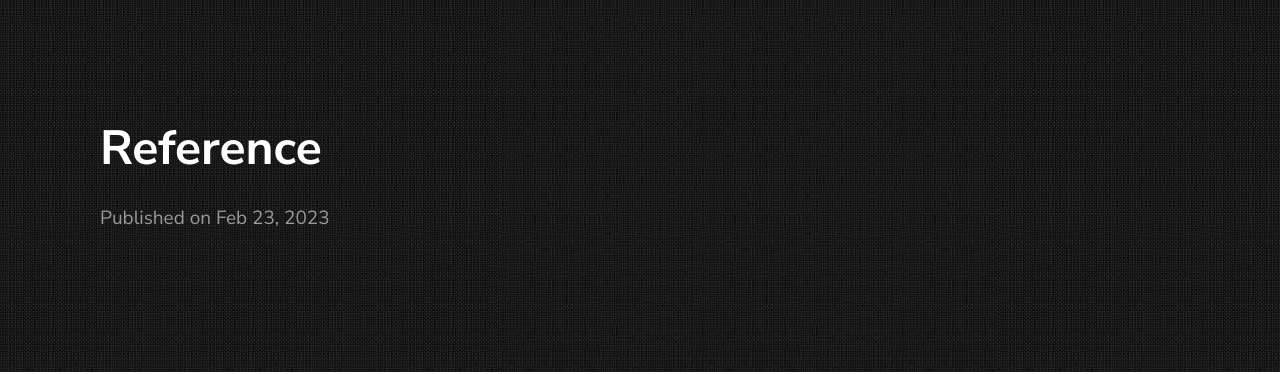
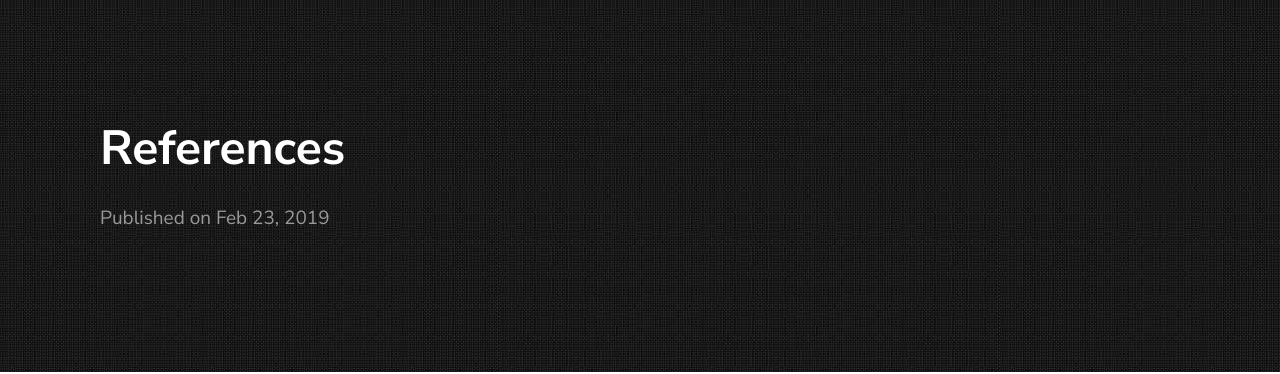
Before and after one commit to zydddd/rvgviw.github.io, a Jekyll site: the page built from _posts/2019-02-23-references.markdown, in a window 1280 px wide. Shown: the top 374 px of the page. Built offline with Jekyll 4.4.1, drawn with Linux system fonts in a browser that asks for light colours.

Commit message:
first commit

```diff
--- a/_posts/2019-02-23-references.markdown
+++ b/_posts/2019-02-23-references.markdown
@@ -1,7 +1,7 @@
 ---
 layout: post
-title:  "Reference"
-date:   2023-02-23 21:03:36 +0530
+title:  "References"
+# date:   2023-02-23 21:03:36 +0530
 ---
 Lorem ipsum dolor sit amet, consectetur adipisicing elit, sed do eiusmod tempor incididunt ut labore et dolore magna aliqua. Ut enim ad minim veniam, quis nostrud exercitation ullamco laboris nisi ut aliquip ex ea commodo consequat. Duis aute irure dolor in reprehenderit in voluptate velit esse
 
--- a/_posts/2019-05-23-welcome-to-jekyll.markdown
+++ b/_posts/2019-05-23-welcome-to-jekyll.markdown
@@ -1,7 +1,7 @@
 ---
 layout: post
 title:  "Downloads"
-date:   2023-02-23 21:03:36 +0530
+# date:   2023-02-23 21:03:36 +0530
 ---
 Lorem ipsum dolor sit amet, consectetur adipisicing elit, sed do eiusmod tempor incididunt ut labore et dolore magna aliqua. Ut enim ad minim veniam, quis nostrud exercitation ullamco laboris nisi ut aliquip ex ea commodo consequat. Duis aute irure dolor in reprehenderit in voluptate velit esse
 
```
